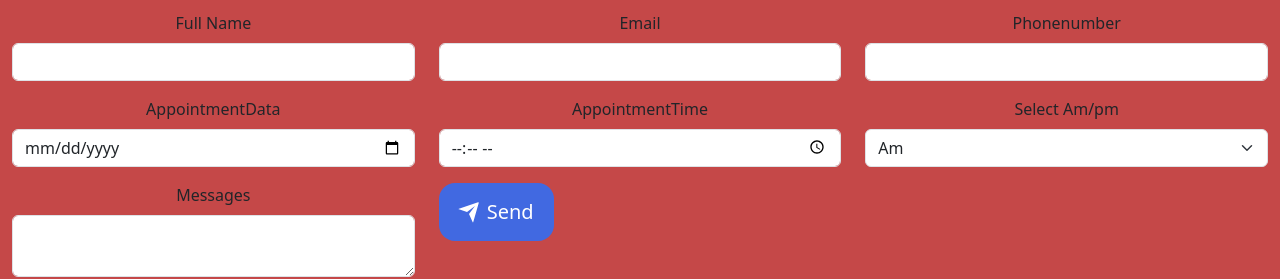
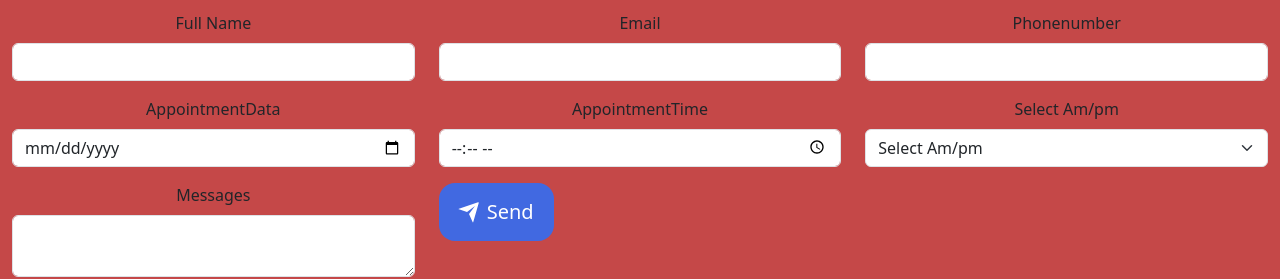
Before and after one commit to Pavan20kumar/V.R-Dental-care, a React (Create React App) app: page / in a window 1280 px wide. Shown: the part 3280-3559 px from the top of the page. Built offline with nearby package versions, Linux system fonts and the light colour scheme.

Commit message:
Update index.js

```diff
--- a/src/component/Appointment/index.js
+++ b/src/component/Appointment/index.js
@@ -77,7 +77,7 @@ const Appointment = () => {
 
   }
 
-  fetch('https://v-r-dental-backend.onrender.com/send', {
+  fetch('http://localhost:8000/send', {
     method: 'POST',
     headers: {
       'Content-Type': 'application/json',
@@ -254,8 +254,9 @@ onChange={(e) => setPhoneNumber(e.target.value)}
             value={time}
             onChange={(e) => setTime(e.target.value)}
             >
-              <option value="Am">Am</option>
+              <option value="Select Am/pm">Select Am/pm</option>
               <option value="Pm">pm</option>
+              <option value="Am" select>Am</option>
 
             </select>
           </div>
```
